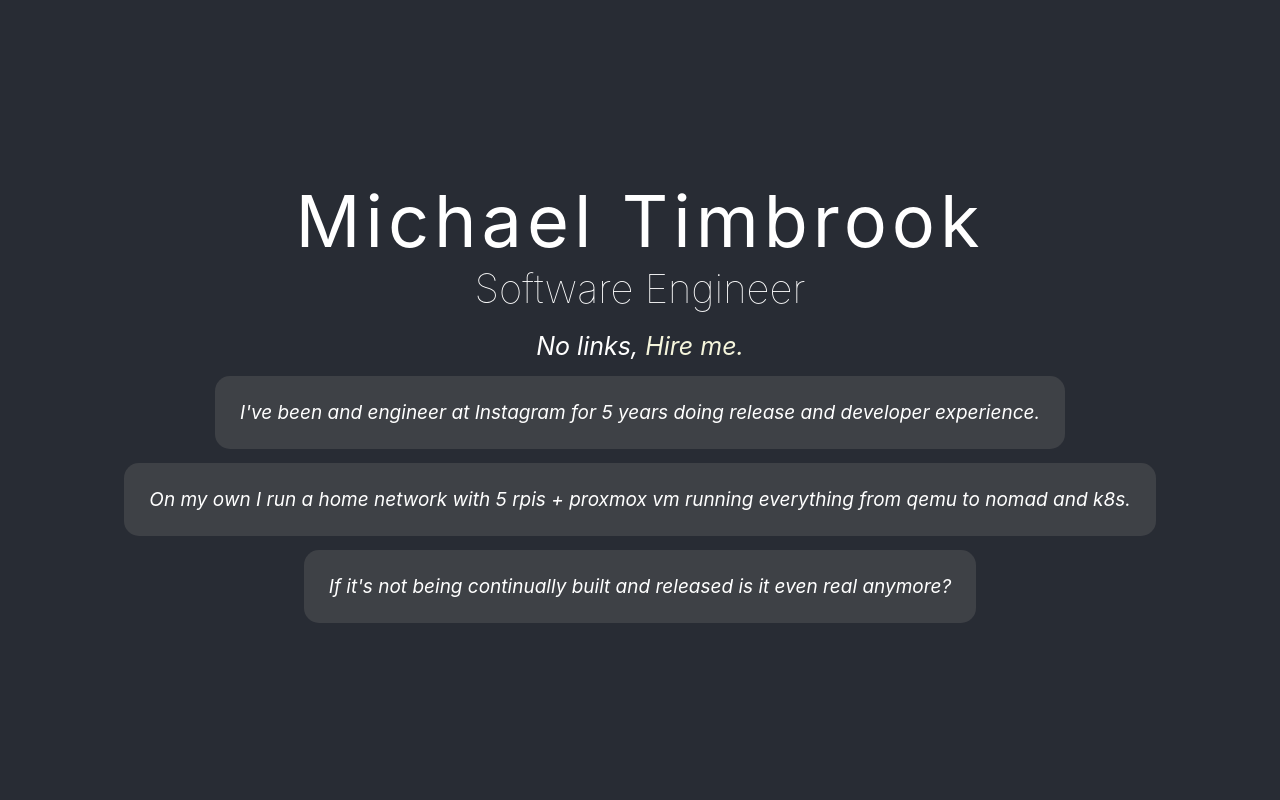
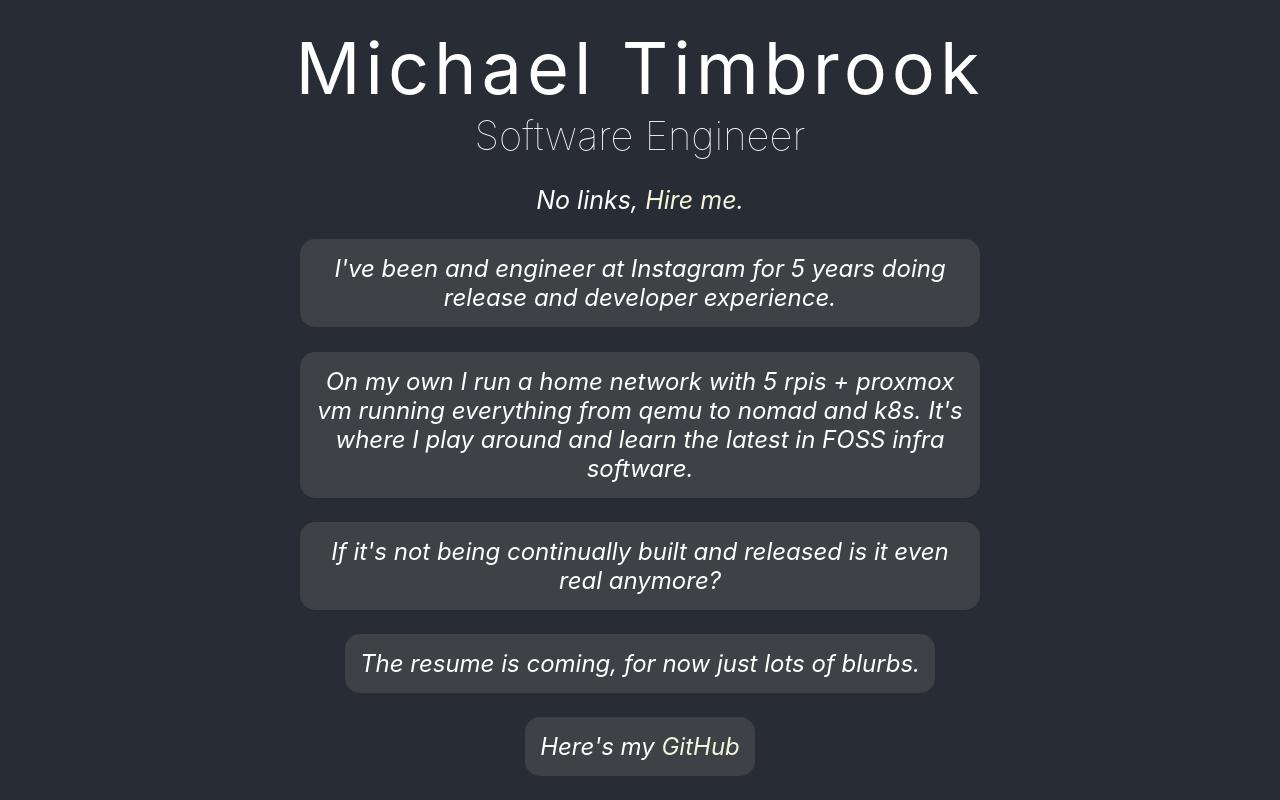
Before and after one commit to 7imbrook/timbrook.tech, a React (Create React App) app: page /about in a window 1280 px wide. Built offline with nearby package versions, Linux system fonts and the light colour scheme.

Commit message:
Some about me page stuff

```diff
--- /dev/null
+++ b/src/About.tsx
@@ -0,0 +1,34 @@
+import React from "react";
+
+function useYearsAtCompany() {
+  return 5;
+}
+
+function About() {
+  const yearsAtIG = useYearsAtCompany();
+  return (
+    <>
+      <article className="about">
+        I've been and engineer at Instagram for {yearsAtIG} years doing release
+        and developer experience.
+      </article>
+      <article className="about">
+        On my own I run a home network with 5 rpis + proxmox vm running
+        everything from qemu to nomad and k8s. It's where I play around and
+        learn the latest in FOSS infra software.
+      </article>
+      <article className="about">
+        If it's not being continually built and released is it even real
+        anymore?
+      </article>
+      <article className="about">
+        The resume is coming, for now just lots of blurbs.
+      </article>
+      <article className="about">
+        Here's my <a href="https://github.com/7imbrook">GitHub</a>
+      </article>
+    </>
+  );
+}
+
+export default About;
--- a/src/Home.tsx
+++ b/src/Home.tsx
@@ -1,29 +1,6 @@
 import React from "react";
 import { Link, Route, Routes } from "react-router-dom";
-
-function useYearsAtCompany() {
-  return 5;
-}
-
-function About() {
-  const yearsAtIG = useYearsAtCompany();
-  return (
-    <>
-      <article className="about">
-        I've been and engineer at Instagram for {yearsAtIG} years doing release
-        and developer experience.
-      </article>
-      <article className="about">
-        On my own I run a home network with 5 rpis + proxmox vm running
-        everything from qemu to nomad and k8s.
-      </article>
-      <article className="about">
-        If it's not being continually built and released is it even real
-        anymore?
-      </article>
-    </>
-  );
-}
+import About from "./About";
 
 function Home() {
   return (
--- a/src/index.css
+++ b/src/index.css
@@ -54,14 +54,17 @@ sub {
 }
 
 article {
-  margin-top: 1.2ch;
+  margin-top: 1.6ch;
   font-size: calc(9px + 2vmin);
   font-style: italic;
+  margin-left: 15px;
+  margin-right: 15px;
 }
 
 article.about {
-  font-size: calc(3px + 2vmin);
-  padding: 25px;
+  font-size: calc(8px + 2vmin);
+  padding: 15px;
   border-radius: 15px;
   background-color: #3e4146;
+  max-width: 650px;
 }
```
